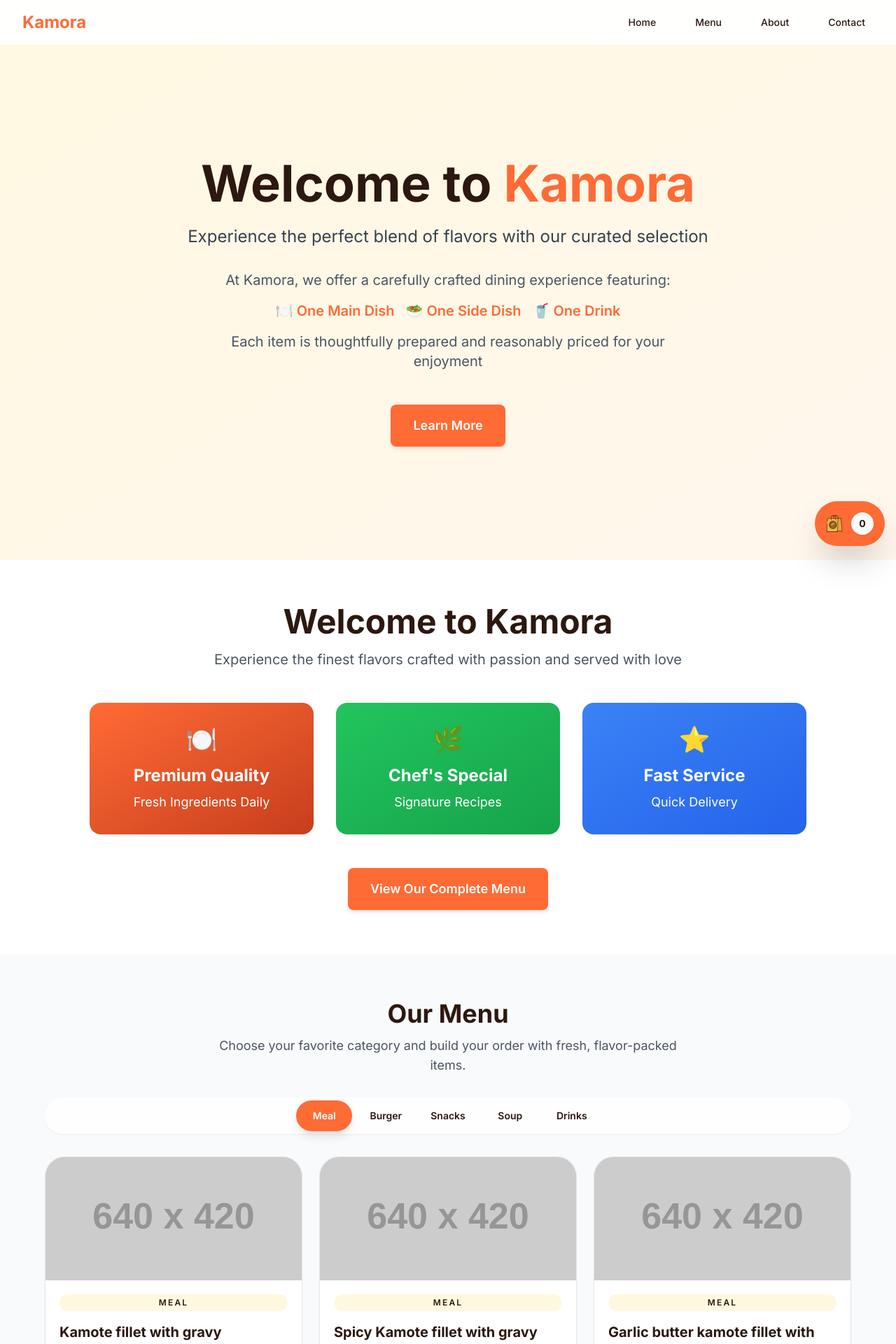
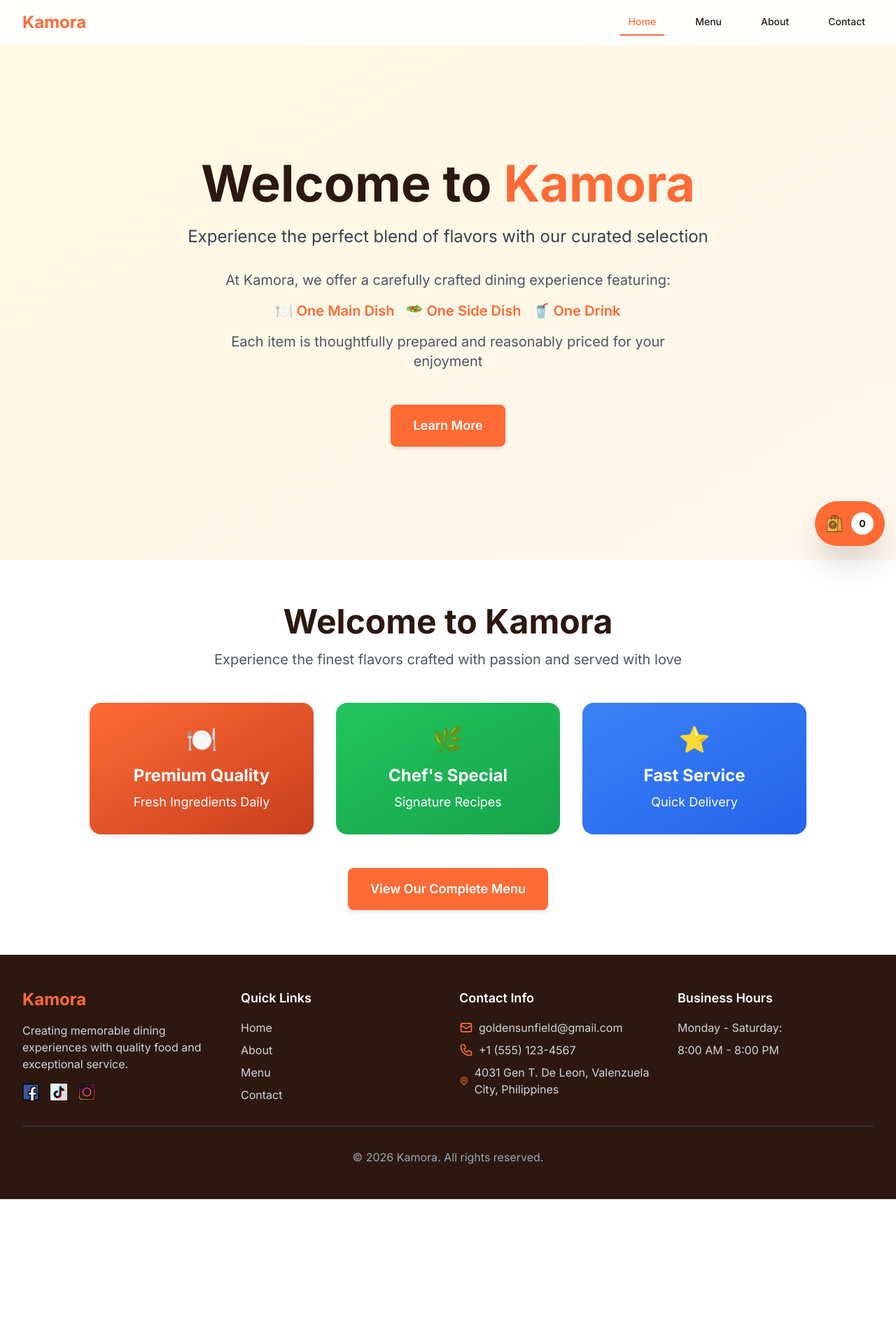
Before and after one commit to Ayskwimm/Kamora-Website-main, a React (Vite) app: page / in a window 1280 px wide. Shown: the top 1920 px of the page at 70% size. After the commit the page ends 1713 px from the top, so only its background shows below. Built offline with nearby package versions, Linux system fonts and the light colour scheme.

Commit message:
fixed web scroll

```diff
--- a/src/App.tsx
+++ b/src/App.tsx
@@ -1,4 +1,4 @@
-import React from 'react';
+import React, { useState } from 'react';
 import { CartProvider } from './contexts/CartContext';
 import { CartUiProvider } from './contexts/CartUiContext';
 import Navbar from './components/Navbar';
@@ -12,18 +12,22 @@ import FloatingCartButton from './components/FloatingCartButton';
 import FloatingCartModal from './components/FloatingCartModal';
 import './styles/index.css';
 
+type TabKey = 'home' | 'menu' | 'about' | 'contact';
+
 const App: React.FC = () => {
+  const [activeTab, setActiveTab] = useState<TabKey>('home');
+
   return (
     <CartProvider>
       <CartUiProvider>
         <div className="min-h-screen">
-          <Navbar />
-          <Hero />
-          <Home />
-          <Menu />
-          <About />
-          <Contact />
-          <Footer />
+          <Navbar activeTab={activeTab} onTabChange={setActiveTab} />
+          {activeTab === 'home' && <Hero onNavigate={setActiveTab} />}
+          {activeTab === 'home' && <Home onNavigate={setActiveTab} />}
+          {activeTab === 'menu' && <Menu />}
+          {activeTab === 'about' && <About />}
+          {activeTab === 'contact' && <Contact />}
+          <Footer onNavigate={setActiveTab} />
           <FloatingCartButton />
           <FloatingCartModal />
         </div>
--- a/src/components/Footer.tsx
+++ b/src/components/Footer.tsx
@@ -3,7 +3,13 @@ import facebookIcon from '../../assets/facebook.png';
 import instaIcon from '../../assets/insta.png';
 import tiktokIcon from '../../assets/tiktok.png';
 
-const Footer: React.FC = () => {
+type TabKey = 'home' | 'menu' | 'about' | 'contact';
+
+interface FooterProps {
+  onNavigate: (tab: TabKey) => void;
+}
+
+const Footer: React.FC<FooterProps> = ({ onNavigate }) => {
   const currentYear = new Date().getFullYear();
 
   return (
@@ -35,7 +41,8 @@ const Footer: React.FC = () => {
             <ul className="space-y-2">
               <li>
                 <button
-                  onClick={() => document.getElementById('home')?.scrollIntoView({ behavior: 'smooth' })}
+                  type="button"
+                  onClick={() => onNavigate('home')}
                   className="text-gray-300 hover:text-kamora-orange transition-colors"
                 >
                   Home
@@ -43,7 +50,8 @@ const Footer: React.FC = () => {
               </li>
               <li>
                 <button
-                  onClick={() => document.getElementById('about')?.scrollIntoView({ behavior: 'smooth' })}
+                  type="button"
+                  onClick={() => onNavigate('about')}
                   className="text-gray-300 hover:text-kamora-orange transition-colors"
                 >
                   About
@@ -51,7 +59,8 @@ const Footer: React.FC = () => {
               </li>
               <li>
                 <button
-                  onClick={() => document.getElementById('menu')?.scrollIntoView({ behavior: 'smooth' })}
+                  type="button"
+                  onClick={() => onNavigate('menu')}
                   className="text-gray-300 hover:text-kamora-orange transition-colors"
                 >
                   Menu
@@ -59,7 +68,8 @@ const Footer: React.FC = () => {
               </li>
               <li>
                 <button
-                  onClick={() => document.getElementById('contact')?.scrollIntoView({ behavior: 'smooth' })}
+                  type="button"
+                  onClick={() => onNavigate('contact')}
                   className="text-gray-300 hover:text-kamora-orange transition-colors"
                 >
                   Contact
@@ -76,7 +86,7 @@ const Footer: React.FC = () => {
                 <svg className="w-5 h-5 mr-2 text-kamora-orange" fill="none" stroke="currentColor" viewBox="0 0 24 24">
                   <path strokeLinecap="round" strokeLinejoin="round" strokeWidth={2} d="M3 8l7.89 5.26a2 2 0 002.22 0L21 8M5 19h14a2 2 0 002-2V7a2 2 0 00-2-2H5a2 2 0 00-2 2v10a2 2 0 002 2z" />
                 </svg>
-                info@kamora.com
+                goldensunfield@gmail.com
               </li>
               <li className="flex items-center">
                 <svg className="w-5 h-5 mr-2 text-kamora-orange" fill="none" stroke="currentColor" viewBox="0 0 24 24">
@@ -98,9 +108,9 @@ const Footer: React.FC = () => {
           <div>
             <h4 className="text-lg font-semibold mb-4">Business Hours</h4>
             <ul className="space-y-2 text-gray-300">
-              <li>Monday - Friday: 11:00 AM - 10:00 PM</li>
-              <li>Saturday: 10:00 AM - 11:00 PM</li>
-              <li>Sunday: Closed </li>
+              <li>Monday - Saturday:</li>
+              <li> 8:00 AM - 8:00 PM</li>
+
             </ul>
           </div>
         </div>
--- a/src/components/Hero.tsx
+++ b/src/components/Hero.tsx
@@ -1,14 +1,13 @@
 import React from 'react';
 import Button from './Button';
 
-const Hero: React.FC = () => {
-  const scrollToAbout = () => {
-    const element = document.getElementById('about');
-    if (element) {
-      element.scrollIntoView({ behavior: 'smooth' });
-    }
-  };
+type TabKey = 'home' | 'menu' | 'about' | 'contact';
 
+interface HeroProps {
+  onNavigate: (tab: TabKey) => void;
+}
+
+const Hero: React.FC<HeroProps> = ({ onNavigate }) => {
   return (
     <section id="home" className="min-h-screen flex items-center justify-center bg-gradient-to-br from-kamora-cream to-orange-50 pt-16">
       <div className="max-w-7xl mx-auto px-4 sm:px-6 lg:px-8 text-center">
@@ -32,7 +31,7 @@ const Hero: React.FC = () => {
               Each item is thoughtfully prepared and reasonably priced for your enjoyment
             </p>
           </div>
-          <Button onClick={scrollToAbout} variant="primary" className="text-lg px-8 py-4">
+          <Button onClick={() => onNavigate('about')} variant="primary" className="text-lg px-8 py-4">
             Learn More
           </Button>
         </div>
--- a/src/components/Navbar.tsx
+++ b/src/components/Navbar.tsx
@@ -1,6 +1,13 @@
 import React, { useState, useEffect } from 'react';
 
-const Navbar: React.FC = () => {
+type TabKey = 'home' | 'menu' | 'about' | 'contact';
+
+interface NavbarProps {
+  activeTab: TabKey;
+  onTabChange: (tab: TabKey) => void;
+}
+
+const Navbar: React.FC<NavbarProps> = ({ activeTab, onTabChange }) => {
   const [isScrolled, setIsScrolled] = useState(false);
   const [isMobileMenuOpen, setIsMobileMenuOpen] = useState(false);
 
@@ -13,20 +20,17 @@ const Navbar: React.FC = () => {
     return () => window.removeEventListener('scroll', handleScroll);
   }, []);
 
-  const scrollToSection = (sectionId: string) => {
-    const element = document.getElementById(sectionId);
-    if (element) {
-      element.scrollIntoView({ behavior: 'smooth' });
-      setIsMobileMenuOpen(false);
-    }
-  };
-
-  const navItems = [
+  const navItems: { id: TabKey; label: string }[] = [
     { id: 'home', label: 'Home' },
     { id: 'menu', label: 'Menu' },
     { id: 'about', label: 'About' },
     { id: 'contact', label: 'Contact' },
   ];
+
+  const handleNavClick = (tab: TabKey) => {
+    onTabChange(tab);
+    setIsMobileMenuOpen(false);
+  };
 
   return (
     <nav className={`fixed top-0 left-0 right-0 z-50 transition-all duration-300 ${
@@ -36,12 +40,13 @@ const Navbar: React.FC = () => {
         <div className="flex justify-between items-center h-16">
           {/* Logo */}
           <div className="flex-shrink-0">
-            <div
+            <button
+              type="button"
               className="text-2xl font-bold text-kamora-orange cursor-pointer"
-              onClick={() => scrollToSection('home')}
+              onClick={() => handleNavClick('home')}
             >
               Kamora
-            </div>
+            </button>
           </div>
 
           {/* Desktop Navigation */}
@@ -50,8 +55,13 @@ const Navbar: React.FC = () => {
               {navItems.map((item) => (
                 <button
                   key={item.id}
-                  onClick={() => scrollToSection(item.id)}
-                  className="text-kamora-dark hover:text-kamora-orange px-3 py-2 text-sm font-medium transition-colors duration-200"
+                  type="button"
+                  onClick={() => handleNavClick(item.id)}
+                  className={`px-3 py-2 text-sm font-medium transition-colors duration-200 ${
+                    activeTab === item.id
+                      ? 'text-kamora-orange border-b-2 border-kamora-orange'
+                      : 'text-kamora-dark hover:text-kamora-orange'
+                  }`}
                 >
                   {item.label}
                 </button>
@@ -91,8 +101,11 @@ const Navbar: React.FC = () => {
           {navItems.map((item) => (
             <button
               key={item.id}
-              onClick={() => scrollToSection(item.id)}
-              className="text-kamora-dark hover:text-kamora-orange block px-3 py-2 text-base font-medium w-full text-left transition-colors duration-200"
+              type="button"
+              onClick={() => handleNavClick(item.id)}
+              className={`block w-full text-left px-3 py-2 text-base font-medium transition-colors duration-200 ${
+                activeTab === item.id ? 'text-kamora-orange' : 'text-kamora-dark hover:text-kamora-orange'
+              }`}
             >
               {item.label}
             </button>
--- a/src/sections/Contact.tsx
+++ b/src/sections/Contact.tsx
@@ -204,7 +204,7 @@ const Contact: React.FC = () => {
                   <svg className="w-5 h-5 mr-3 text-kamora-orange" fill="none" stroke="currentColor" viewBox="0 0 24 24">
                     <path strokeLinecap="round" strokeLinejoin="round" strokeWidth={2} d="M3 8l7.89 5.26a2 2 0 002.22 0L21 8M5 19h14a2 2 0 002-2V7a2 2 0 00-2-2H5a2 2 0 00-2 2v10a2 2 0 002 2z" />
                   </svg>
-                  <span className="text-gray-700">info@kamora.com</span>
+                  <span className="text-gray-700">goldensunfield@gmail.com</span>
                 </div>
                 <div className="flex items-center">
                   <svg className="w-5 h-5 mr-3 text-kamora-orange" fill="none" stroke="currentColor" viewBox="0 0 24 24">
@@ -217,7 +217,7 @@ const Contact: React.FC = () => {
                     <path strokeLinecap="round" strokeLinejoin="round" strokeWidth={2} d="M17.657 16.657L13.414 20.9a1.998 1.998 0 01-2.827 0l-4.244-4.243a8 8 0 1111.314 0z" />
                     <path strokeLinecap="round" strokeLinejoin="round" strokeWidth={2} d="M15 11a3 3 0 11-6 0 3 3 0 016 0z" />
                   </svg>
-                  <span className="text-gray-700">123 Food Street, Culinary City</span>
+                  <span className="text-gray-700">4031 Gen T. De Leon, Valenzuela City, Philippines</span>
                 </div>
               </div>
             </div>
--- a/src/sections/Home.tsx
+++ b/src/sections/Home.tsx
@@ -1,14 +1,13 @@
 import React from 'react';
 import Button from '../components/Button';
 
-const Home: React.FC = () => {
-  const scrollToMenu = () => {
-    const element = document.getElementById('menu');
-    if (element) {
-      element.scrollIntoView({ behavior: 'smooth' });
-    }
-  };
+type TabKey = 'home' | 'menu' | 'about' | 'contact';
 
+interface HomeProps {
+  onNavigate: (tab: TabKey) => void;
+}
+
+const Home: React.FC<HomeProps> = ({ onNavigate }) => {
   return (
     <section className="section-padding bg-white">
       <div className="max-w-7xl mx-auto">
@@ -45,7 +44,7 @@ const Home: React.FC = () => {
         {/* CTA to Menu */}
         <div className="text-center">
           <Button
-            onClick={scrollToMenu}
+            onClick={() => onNavigate('menu')}
             variant="primary"
             className="px-8 py-4 text-lg"
           >
```
